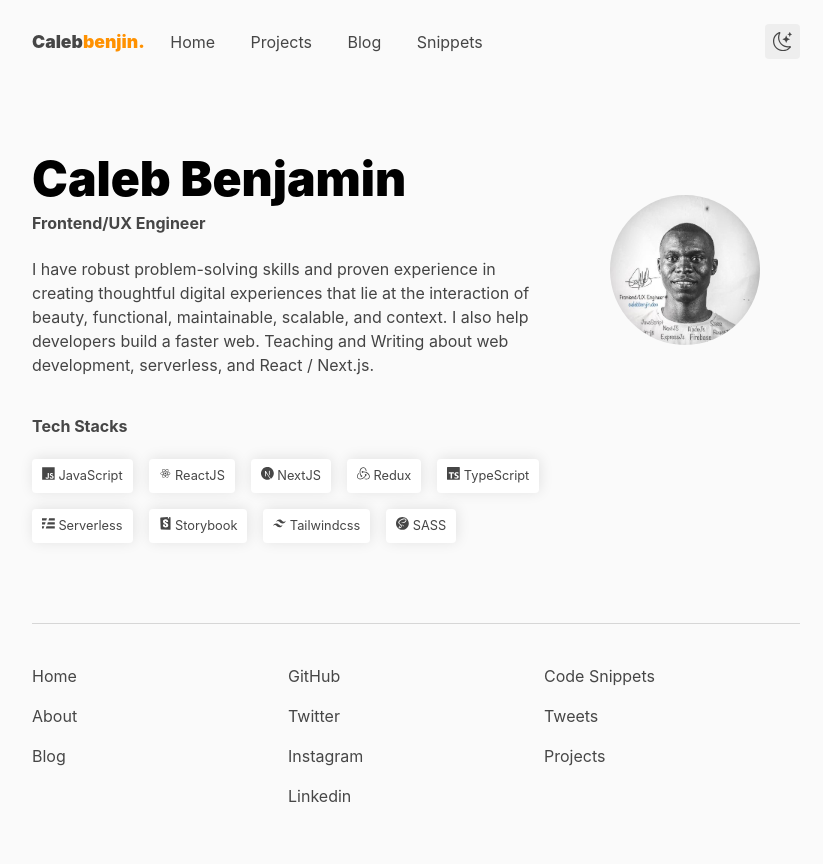
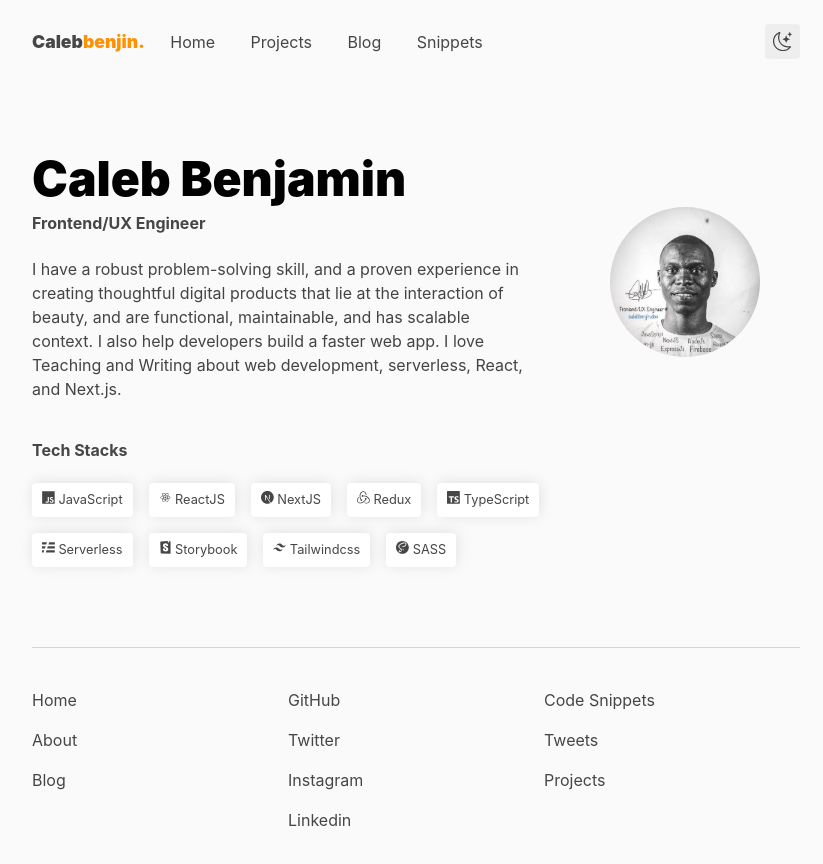
Before and after one commit to calebbenjin/calebbenjin-io, a Next.js app: page / in a window 1280 px wide. Shown: the top 864 px of the page, without its empty margins (224-1047 px from the left). Built offline with nearby package versions, Linux system fonts and the light colour scheme.

Commit message:
Salvi Imporved the Intro content, a big thanks to her

```diff
--- a/components/Hero.tsx
+++ b/components/Hero.tsx
@@ -9,7 +9,7 @@ const Hero = () => {
         <div className="contentBox">
           <h1 className="name">Caleb Benjamin</h1>
           <h4 className="title">Frontend/UX Engineer</h4>
-          <p className="intro">I have robust problem-solving skills and proven experience in creating thoughtful digital experiences that lie at the interaction of beauty, functional, maintainable, scalable, and context. I also help developers build a faster web. Teaching and Writing about web development, serverless, and React / Next.js.</p>
+          <p className="intro">I have a robust problem-solving skill, and a proven experience in creating thoughtful digital products that lie at the interaction of beauty, and are  functional, maintainable, and has scalable context. I also help developers build a faster web app. I love Teaching and Writing about web development, serverless, React, and Next.js.</p>
         </div>
         <div className="ImageBox">
           <Image src={profileImage} alt="ProfileImage" width="150" height="150" placeholder="blur" />
```
